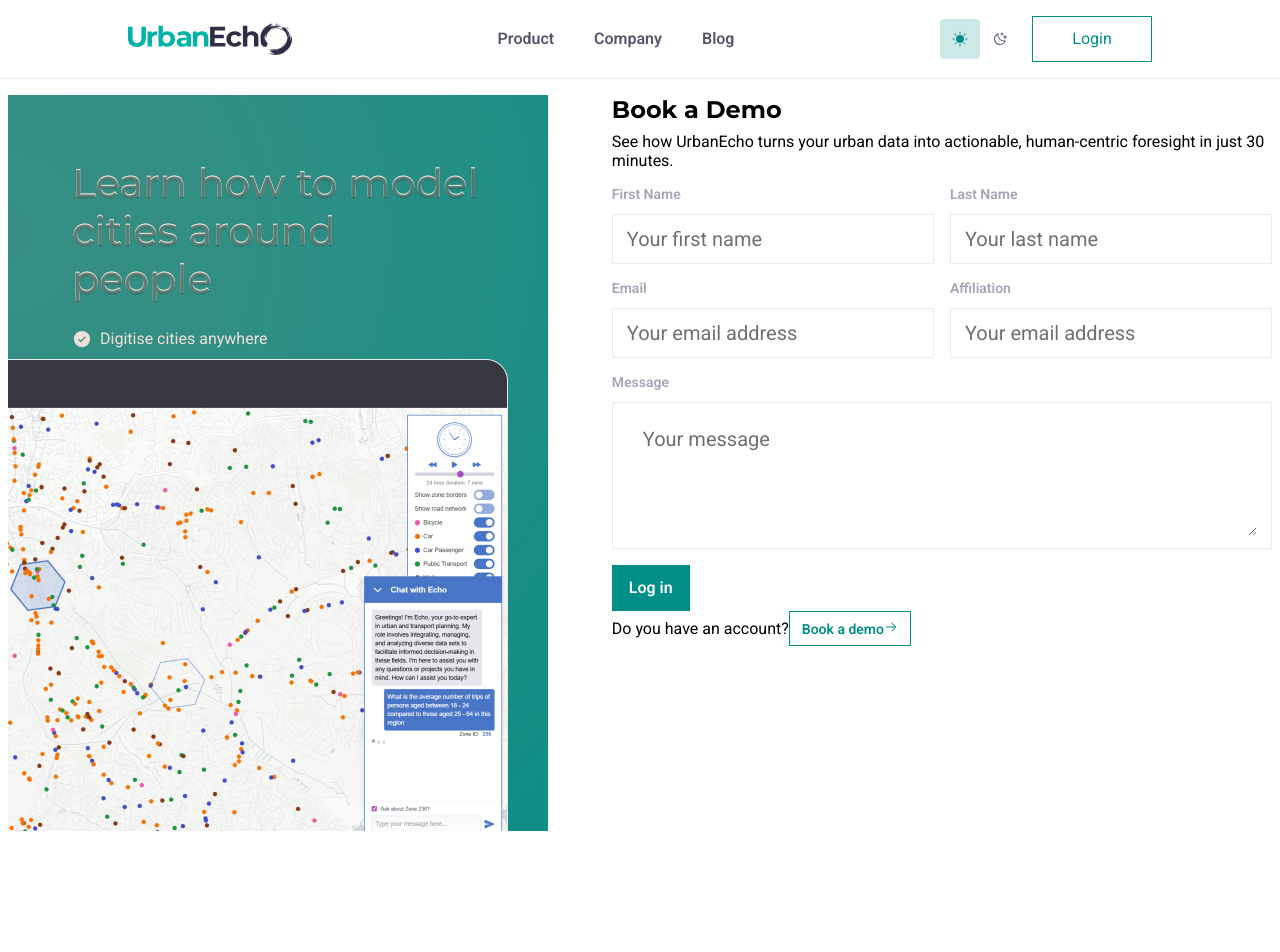
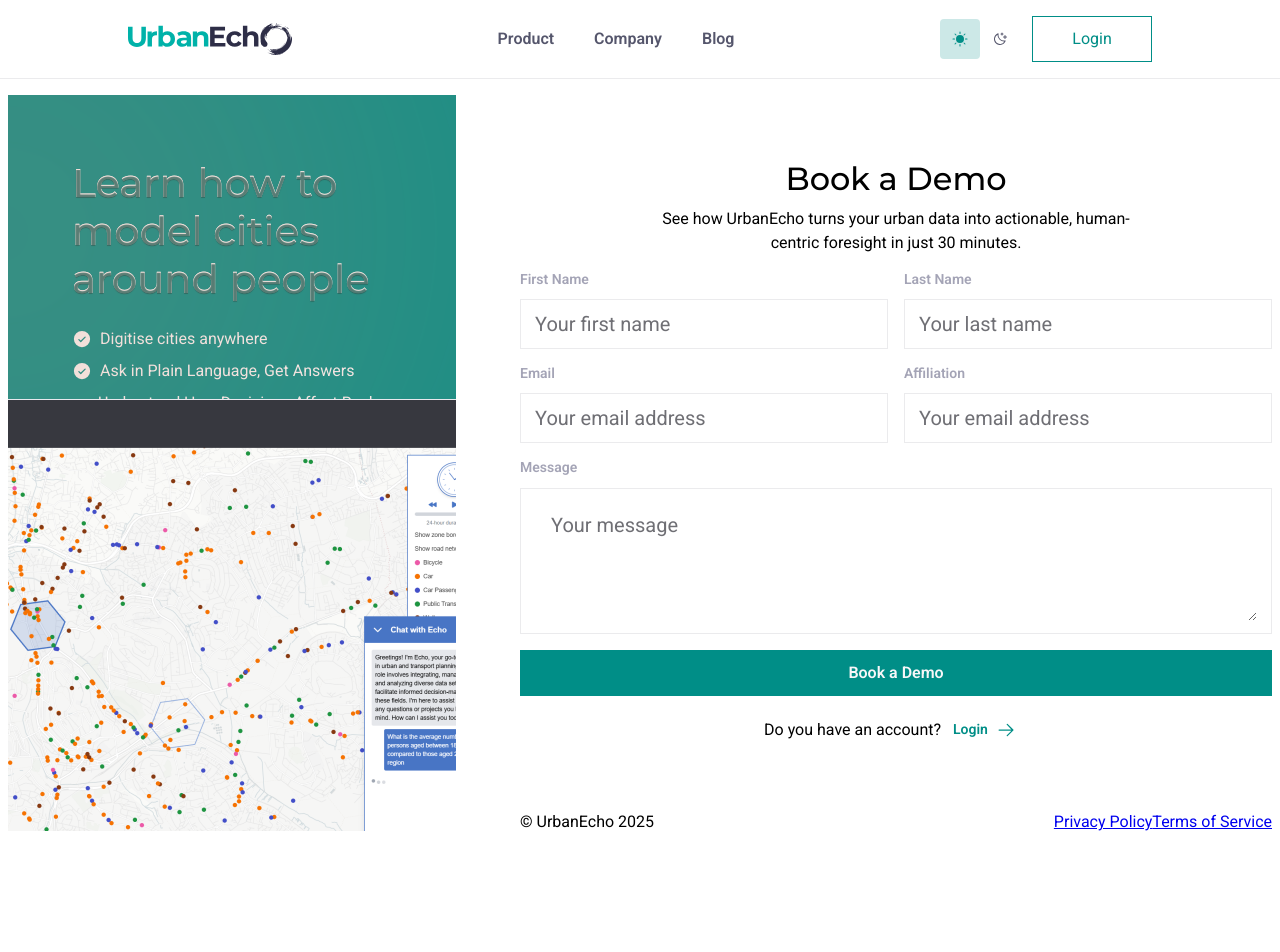
Before and after one commit to JI-Maina/urbanecho-web, a React (Vite) app: page /schedule-demo in a window 1280 px wide. Shown: the top 952 px of the page. Built offline with nearby package versions, Linux system fonts and the light colour scheme.

Commit message:
Refactor password requirements and update schedule demo page layout

```diff
--- a/src/pages/new-password/index.tsx
+++ b/src/pages/new-password/index.tsx
@@ -1,4 +1,4 @@
-import React, { useEffect, useMemo, useRef, useState } from "react";
+import { useEffect, useMemo, useRef, useState } from "react";
 import {
   CheckCircleIcon,
   CircleIcon,
@@ -232,6 +232,7 @@
               $defaultColor={colors.requirementDefault}
               $metColor={colors.requirementMet}
               $iconPendingColor={colors.requirementIconPending}
+              $mustContainColor={colors.requirementMet}
             >
               <span className="requirements-heading">Must contain</span>
               <ul>
--- a/src/pages/schedule-demo/index.tsx
+++ b/src/pages/schedule-demo/index.tsx
@@ -21,6 +21,7 @@
 import { zodResolver } from "@hookform/resolvers/zod";
 import Button, { LinkButton } from "@/components/ui/button";
 import { useColor } from "@/providers/theme-provider";
+import { Link } from "react-router-dom";
 
 const scheme = z.object({
   first_name: z.string().min(2, "First name must be at least 2 characters"),
@@ -177,19 +178,26 @@
                 />
                 <div className="action-buttons">
                   <Button type="submit" variant="primary">
-                    Log in
+                    Book a Demo
                   </Button>
                   <p>
                     Do you have an account?
-                    <LinkButton to="/login" variant="secondary" size="small">
+                    <LinkButton to="/login" variant="secondary" size="small" className="login-link">
                       {" "}
-                      Book a demo
+                      Login
                       <ArrowRightIcon className="arrow-left-action-icon" />
                     </LinkButton>
                   </p>
                 </div>
               </div>
-              <div className="privacy-policy-and-copyright"></div>
+              <div className="privacy-policy-and-copyright">
+                <div className="copyright">© UrbanEcho 2025</div>
+                <div className="privacy">
+                  <Link to="/privacy-policy">Privacy Policy</Link>
+
+                  <Link to="/terms-of-service">Terms of Service</Link>
+                </div>
+              </div>
             </ScheduleDemoForm>
           </Form>
         </RightSection>
--- a/src/pages/schedule-demo/schedule-demo.styled.tsx
+++ b/src/pages/schedule-demo/schedule-demo.styled.tsx
@@ -12,7 +12,7 @@
 `;
 
 export const LeftSection = styled.div`
-  height: calc(100vh - 4rem);
+  height: 736px;
   background-color: #008e87;
   width: 576px;
   position: relative;
@@ -32,7 +32,7 @@
   img {
     position: absolute;
     width: 880px;
-    bottom: -40px;
+    bottom: -80px;
     left: -380px;
   }
 
@@ -49,8 +49,8 @@
       background-clip: text;
       -webkit-text-fill-color: transparent;
       color: transparent; /* For other browsers */
-      text-shadow: 0px 0.75px 0.8px #005551CC,
-        /* teal shadow */ 0px -0.5px 0px #FFFFFF; /* white highlight */
+      text-shadow: 0px 0.75px 0.8px #005551cc,
+        /* teal shadow */ 0px -0.5px 0px #ffffff; /* white highlight */
     }
     ul {
       display: flex;
@@ -67,7 +67,10 @@
     }
   }
 `;
-export const RightSection = styled.div``;
+export const RightSection = styled.div`
+max-width: 752px;
+width: 100%;
+`;
 export const ScheduleDemoForm = styled.form<{
   $labelColor: string;
   $inputColor: string;
@@ -77,11 +80,16 @@
   $errorColor: string;
   $buttonDisabledBg: string;
 }>`
+  padding-top: ${(props) => props.theme.spacing["64"]};
+  display: flex;
+  flex-direction: column;
+  height: 100%;
+  justify-content: space-between;
   .form-inputs {
     display: flex;
     flex-direction: column;
     gap: ${(props) => props.theme.spacing["16"]};
-
+    justify-content: space-between;
     & [data-slot="form-item"] {
       display: flex;
       flex-direction: column;
@@ -134,10 +142,56 @@
     display: flex;
     flex-direction: column;
     gap: ${(props) => props.theme.spacing["08"]};
+    text-align: center;
+    justify-content: center;
+    align-items: center;
+    h2 {
+      ${(props) => props.theme.typography.heading["32/medium"]}
+    }
+    p {
+      ${(props) => props.theme.typography.paragraph["16/400"]}
+      max-width: 480px;
+    }
   }
   .top-inputs {
     display: grid;
     grid-template-columns: 1fr 1fr;
     gap: ${(props) => props.theme.spacing["16"]};
   }
+
+  .action-buttons {
+    display: flex;
+    flex-direction: column;
+    gap: ${(props) => props.theme.spacing["16"]};
+
+    & p {
+      text-align: center;
+      ${(props) => props.theme.typography.label["16/regular"]}
+      display: flex;
+      justify-content: center;
+      align-items: center;
+      .login-link {
+        border: none;
+        display: flex;
+        align-items: center;
+        gap: ${(props) => props.theme.spacing["16"]};
+        .arrow-left-action-icon {
+          vertical-align: middle;
+          height: ${(props) => props.theme.spacing["20"]};
+          width: ${(props) => props.theme.spacing["20"]};
+          margin-left: ${(props) => props.theme.spacing["08"]};
+        }
+        &:hover {
+          text-decoration: none;
+          background-color: transparent;
+        }
+      }
+    }
+  }
+
+  .privacy-policy-and-copyright {
+    display: flex;
+    justify-content: space-between;
+    align-items: center;
+  }
 `;
--- a/vite.config.ts
+++ b/vite.config.ts
@@ -16,4 +16,7 @@
       "@": "/src",
     },
   },
+  server: {
+    port: 3000
+  }
 });
```
